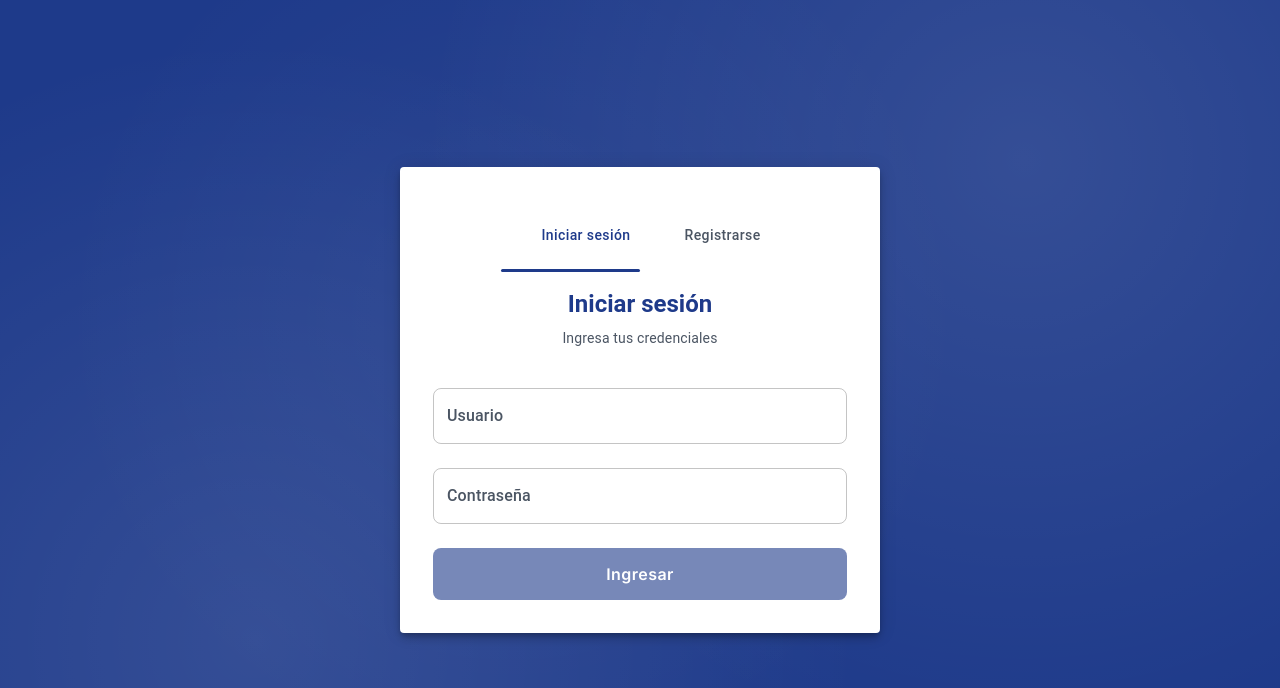
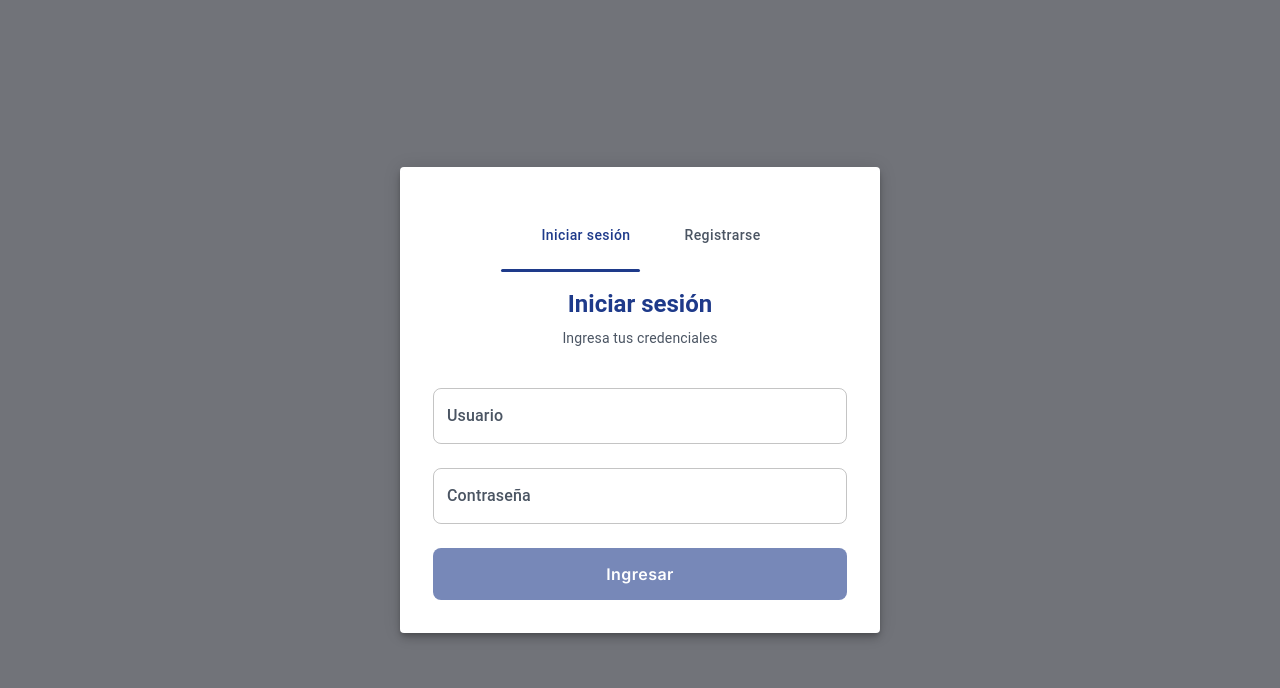
Before and after one commit to sw4bk/FrontUdid, a React (Vite) app: page /login in a window 1280 px wide. Shown: the top 688 px of the page. Built offline with nearby package versions, Linux system fonts and the light colour scheme; some icons are missing.

Commit message:
cambio en el fondo de la pagina de login

```diff
--- a/src/styles/Login.scss
+++ b/src/styles/Login.scss
@@ -15,10 +15,7 @@
     left: 0;
     right: 0;
     bottom: 0;
-    background:
-      radial-gradient(circle at 20% 80%, rgba(255, 255, 255, 0.1) 0%, transparent 50%),
-      radial-gradient(circle at 80% 20%, rgba(255, 255, 255, 0.1) 0%, transparent 50%),
-      radial-gradient(circle at 40% 40%, rgba(255, 255, 255, 0.05) 0%, transparent 50%);
+    background: #717379;
     pointer-events: none;
   }
 
```
